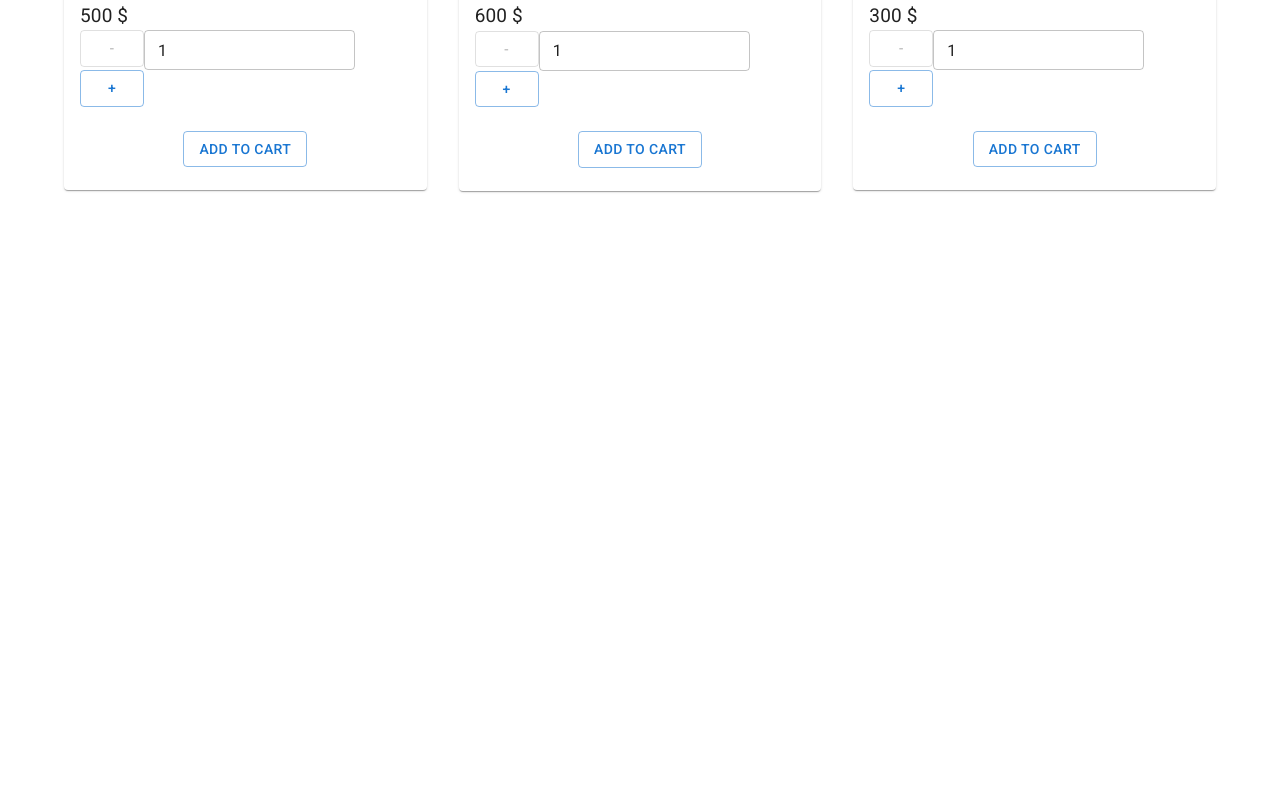
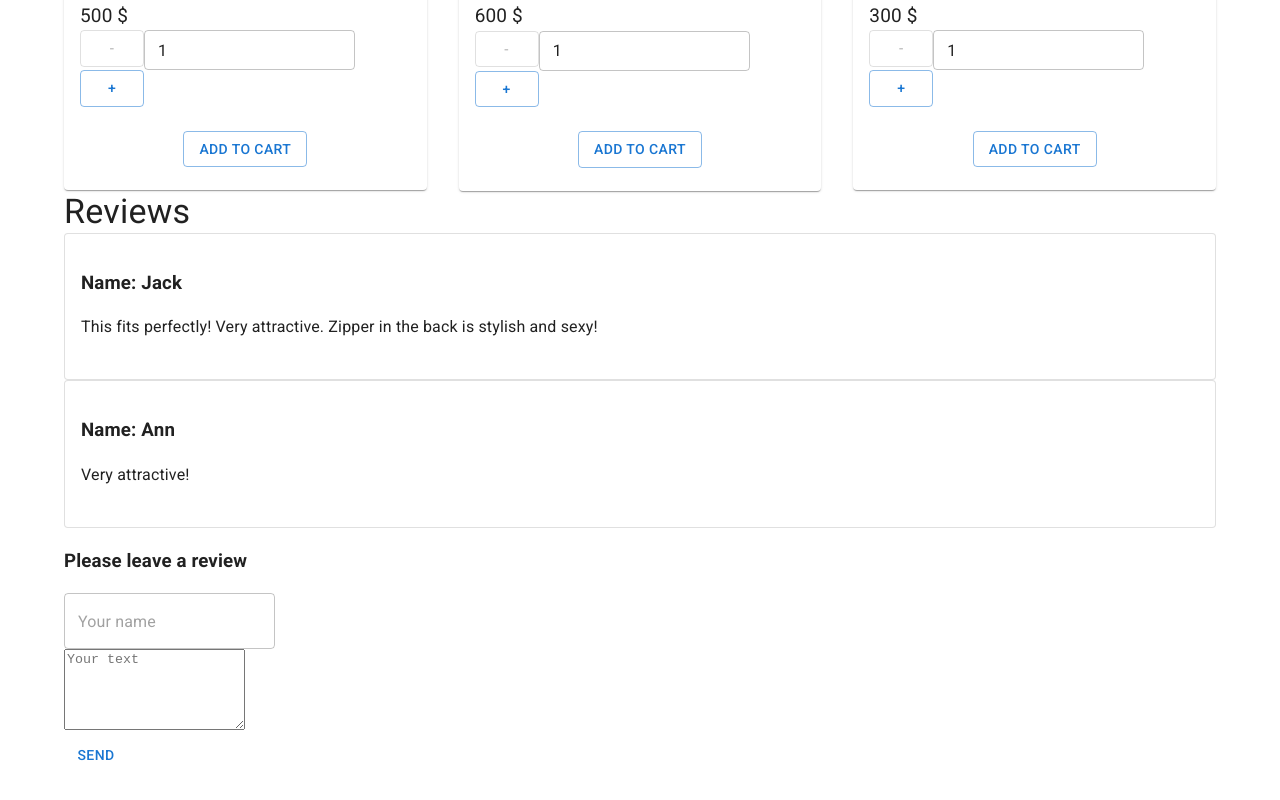
Before and after one commit to Lihobabina/react, a React (Create React App) app: page / in a window 1280 px wide. Shown: the part 1220-2020 px from the top of the page. Before the commit the page ends 1461 px from the top, so only its background shows below. Built offline with nearby package versions, Linux system fonts and the light colour scheme.

Commit message:
add reviews

```diff
--- /dev/null
+++ b/src/components/Reviews/Reviews.tsx
@@ -0,0 +1,100 @@
+import {
+    Button,
+    Card,
+    CardContent,
+    TextareaAutosize,
+    TextField,
+    Typography,
+} from '@mui/material'
+import React, { useState } from 'react'
+
+type Props = {}
+
+type Review = {
+    name: string
+    text: string
+}
+const Reviews = (props: Props) => {
+    const arrReviews: Review[] = [
+        {
+            name: 'Jack',
+            text: 'This fits perfectly! Very attractive. Zipper in the back is stylish and sexy!',
+        },
+        {
+            name: 'Ann',
+            text: ' Very attractive!',
+        },
+    ]
+
+    const [reviews, setReviews] = useState<Review[]>(arrReviews)
+    const [newReview, setNewReview] = useState<Review>({
+        name: '',
+        text: '',
+    })
+
+    const handleName = (e: React.ChangeEvent<HTMLInputElement>) => {
+        setNewReview((prevState: Review) => ({
+            ...prevState,
+            name: e.target.value,
+        }))
+    }
+    const handleText = (e: React.ChangeEvent<HTMLTextAreaElement>) => {
+        setNewReview((prevState: Review) => ({
+            ...prevState,
+            text: e.target.value,
+        }))
+    }
+
+    const onSend = (e: React.FormEvent<HTMLFormElement>) => {
+        e.preventDefault()
+        if (newReview.name === '' || newReview.text === '') {
+            alert('All fields requaired!')
+        } else {
+            setReviews((prevState: Review[]) => {
+                return [...prevState, newReview]
+            })
+            setNewReview({
+                name: '',
+                text: '',
+            })
+        }
+    }
+
+    return (
+        <>
+            <Typography variant="h4" component={'h2'}>
+                Reviews
+            </Typography>
+            {reviews.map(({ name, text }: Review, i) => (
+                <Card key={i} variant="outlined">
+                    <CardContent>
+                        <h3>Name: {name}</h3>
+                        <p>{text}</p>
+                    </CardContent>
+                </Card>
+            ))}
+
+            <form onSubmit={onSend}>
+                <h3>Please leave a review</h3>
+                <div>
+                    <TextField
+                        placeholder="Your name"
+                        value={newReview.name}
+                        onChange={handleName}
+                    />
+                </div>
+                <div>
+                    <TextareaAutosize
+                        minRows={5}
+                        placeholder="Your text"
+                        value={newReview.text}
+                        onChange={handleText}
+                    />
+                </div>
+                <Button type="submit">Send</Button>
+            </form>
+        </>
+    )
+}
+
+export default Reviews
--- a/src/pages/Home/Home.tsx
+++ b/src/pages/Home/Home.tsx
@@ -1,5 +1,6 @@
 import { Typography } from '@mui/material'
 import ProductsList from 'components/Products/ProductsList'
+import Reviews from 'components/Reviews/Reviews'
 type Props = { addProductToCart: (id: number, count: number) => void }
 const Home = ({ addProductToCart }: Props) => {
     return (
@@ -12,6 +13,7 @@ const Home = ({ addProductToCart }: Props) => {
                 List of products{''}
             </Typography>
             <ProductsList addProductToCart={addProductToCart} />
+            <Reviews />
         </>
     )
 }
```
